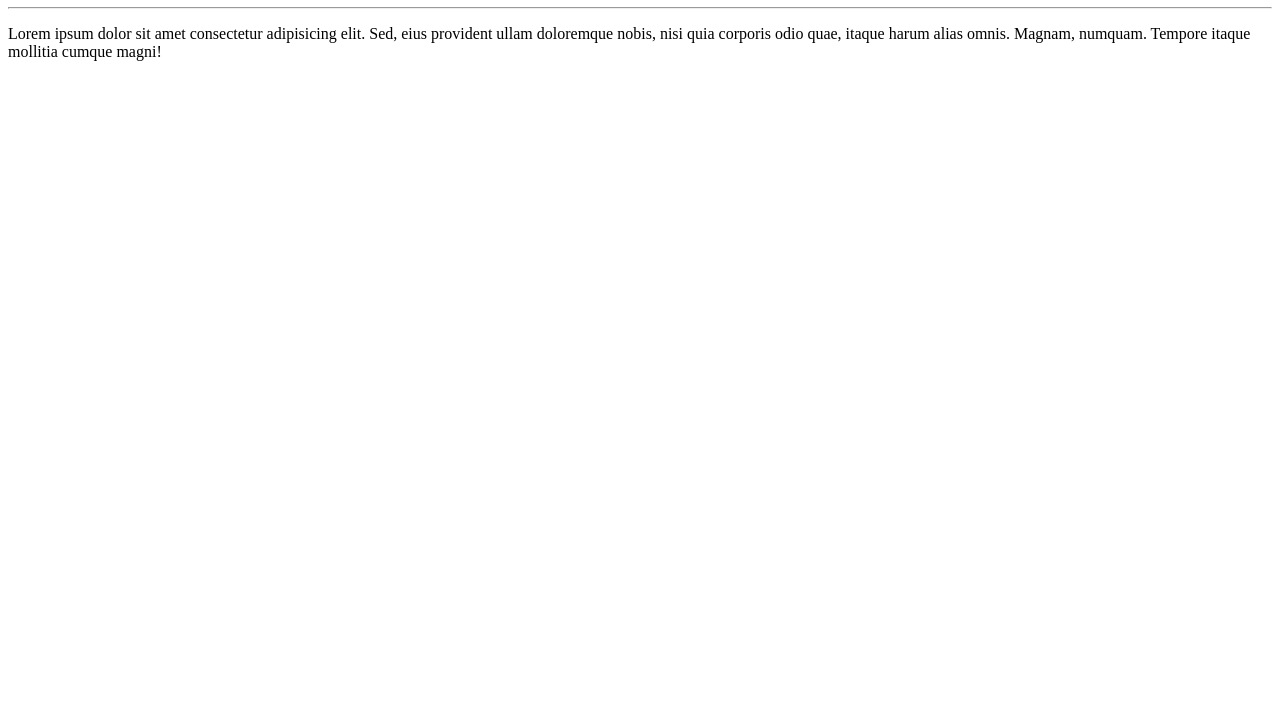
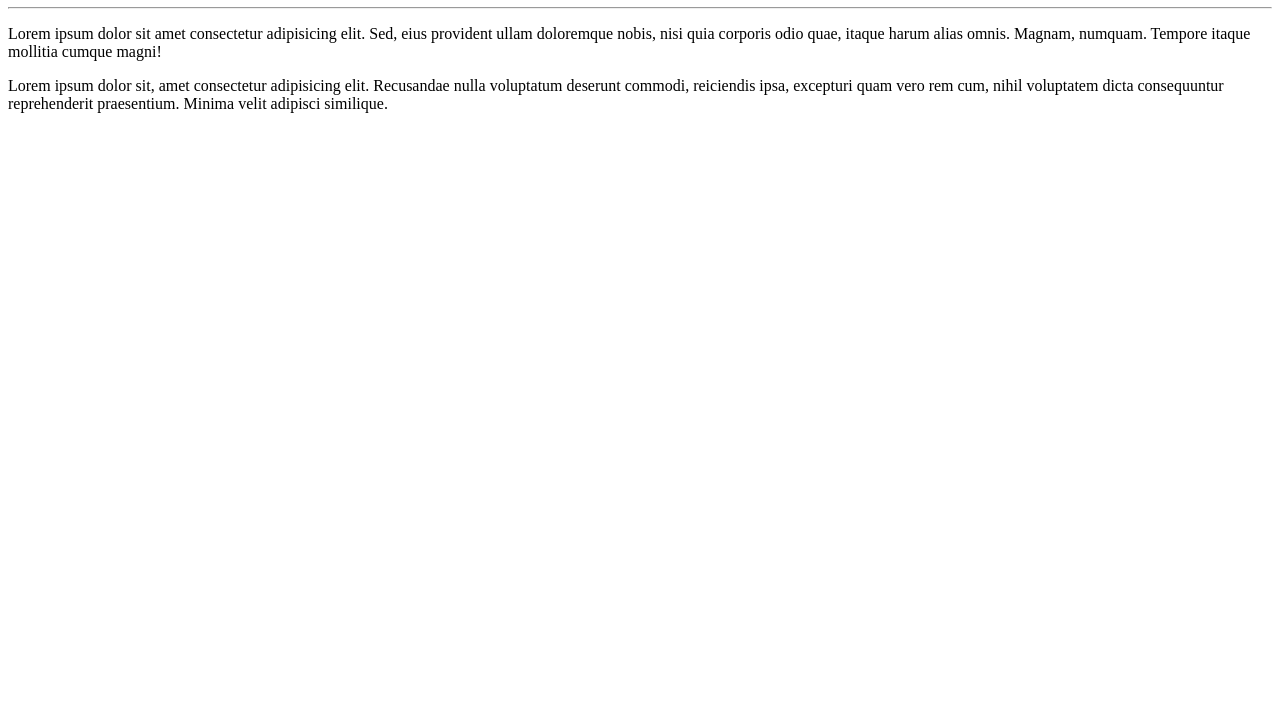
Before and after one commit to mauriciopicirillo/Ola-Mundo, a plain HTML site: page site-exemplo/index.html in a window 1280 px wide. Shown: the part 73-800 px from the top of the page. Drawn offline with Linux system fonts and the light colour scheme.

Commit message:
adicionei um parágrafo

```diff
--- a/site-exemplo/index.html
+++ b/site-exemplo/index.html
@@ -10,6 +10,7 @@
     <h1>Olá, Mundo!</h1>
     <hr>
     <p>Lorem ipsum dolor sit amet consectetur adipisicing elit. Sed, eius provident ullam doloremque nobis, nisi quia corporis odio quae, itaque harum alias omnis. Magnam, numquam. Tempore itaque mollitia cumque magni!</p>
+    <p>Lorem ipsum dolor sit, amet consectetur adipisicing elit. Recusandae nulla voluptatum deserunt commodi, reiciendis ipsa, excepturi quam vero rem cum, nihil voluptatem dicta consequuntur reprehenderit praesentium. Minima velit adipisci similique.</p>
 
 </body>
 </html>
```
